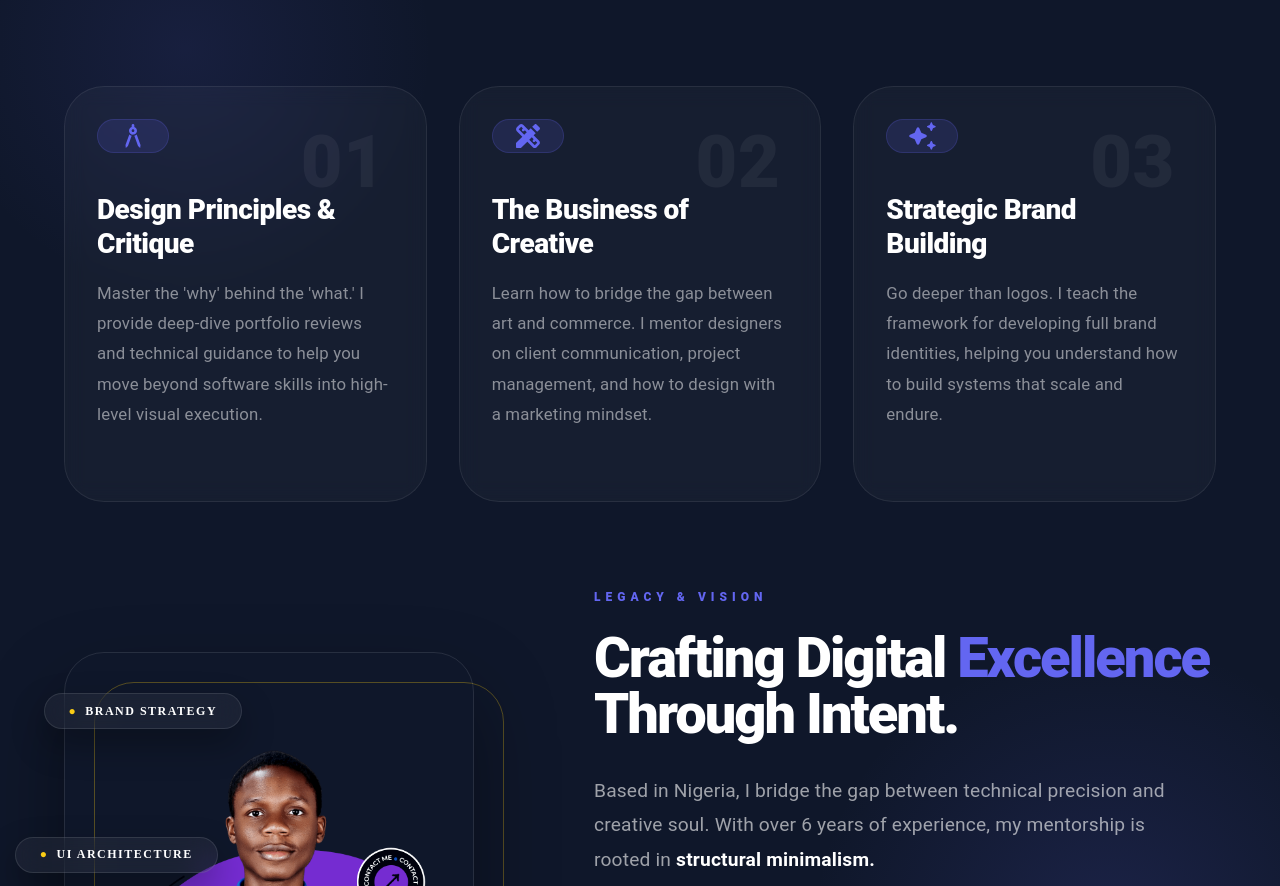
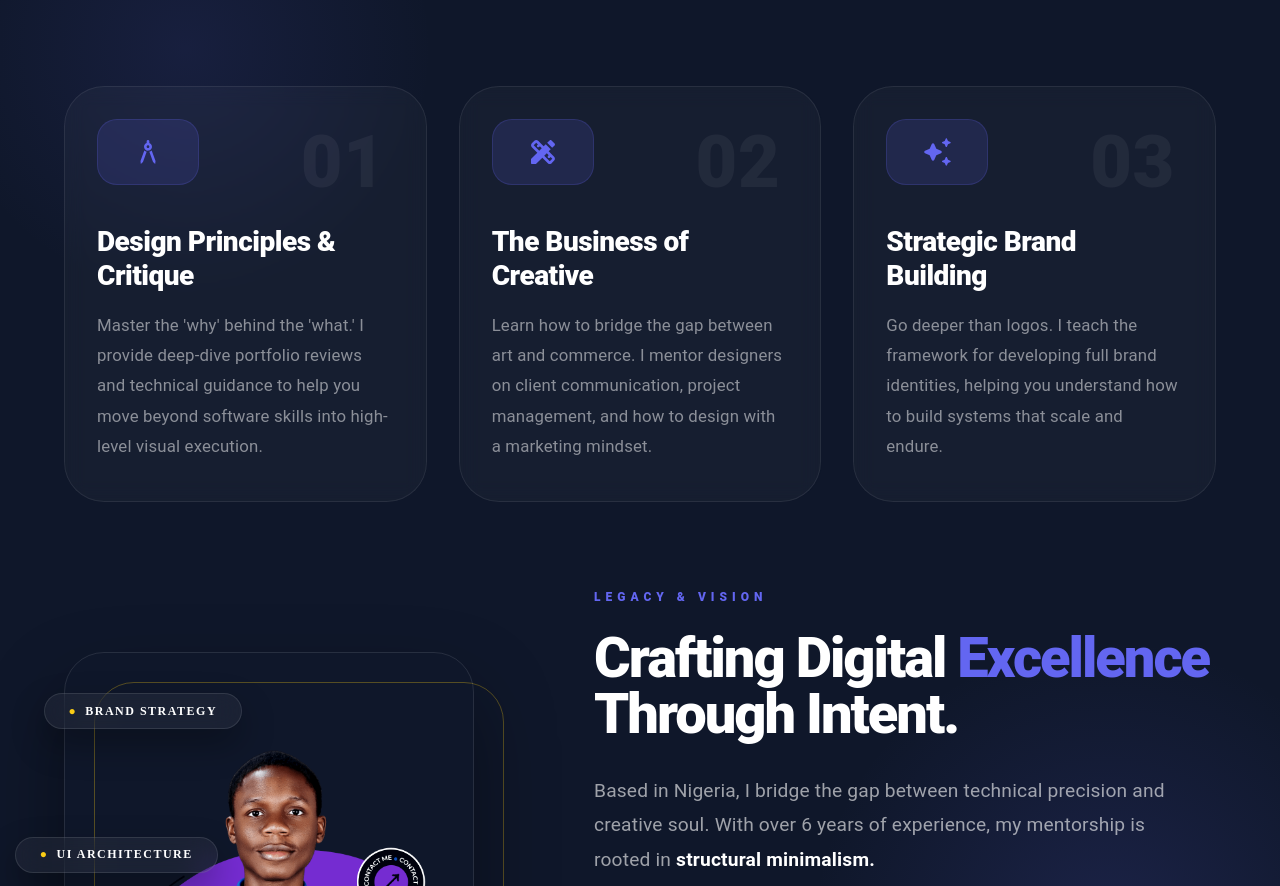
Before and after one commit to isaac555-stack/DPO-GRAPHICS, a React (Vite) app: page / in a window 1280 px wide. Shown: the part 1176-2062 px from the top of the page. Built offline with nearby package versions, Linux system fonts and the light colour scheme.

Commit message:
Save my local work

```diff
--- a/src/components/Navbar.jsx
+++ b/src/components/Navbar.jsx
@@ -208,9 +208,10 @@ const Navbar = () => {
               sx={{
                 bgcolor: INDIGO,
                 py: 2,
-                borderRadius: "15px",
+                borderRadius: "25px",
                 fontWeight: 900,
               }}
+              startIcon={<WhatsAppIcon />}
             >
               Contact Me
             </Button>
--- a/src/components/Services.jsx
+++ b/src/components/Services.jsx
@@ -78,8 +78,8 @@ const ServicesSection = () => {
           spacing={2}
           sx={{
             mb: 10,
-            textAlign: { xs: "left", md: "center" },
-            alignItems: { xs: "flex-start", md: "center" },
+            textAlign: { xs: "center", md: "center" },
+            alignItems: { xs: "center", md: "center" },
           }}
         >
           <Typography
@@ -112,7 +112,8 @@ const ServicesSection = () => {
                 elevation={0}
                 sx={{
                   p: 4,
-                  height: "350px",
+                  height: "100%",
+                  maxHeight: "350px",
                   borderRadius: "40px",
                   bgcolor: alpha("#FFF", 0.03),
                   backdropFilter: "blur(10px)",
@@ -158,12 +159,14 @@ const ServicesSection = () => {
                     display: "flex",
                     alignItems: "center",
                     justifyContent: "center",
-                    width: 70,
-                    height: 70,
+                    width: "100px",
+                    height: "100px",
                     borderRadius: "20px",
                     bgcolor: alpha(INDIGO, 0.15),
                     color: INDIGO,
+                    py: 2,
                     mb: 5,
+
                     border: `1px solid ${alpha(INDIGO, 0.2)}`,
                   }}
                 >
```
